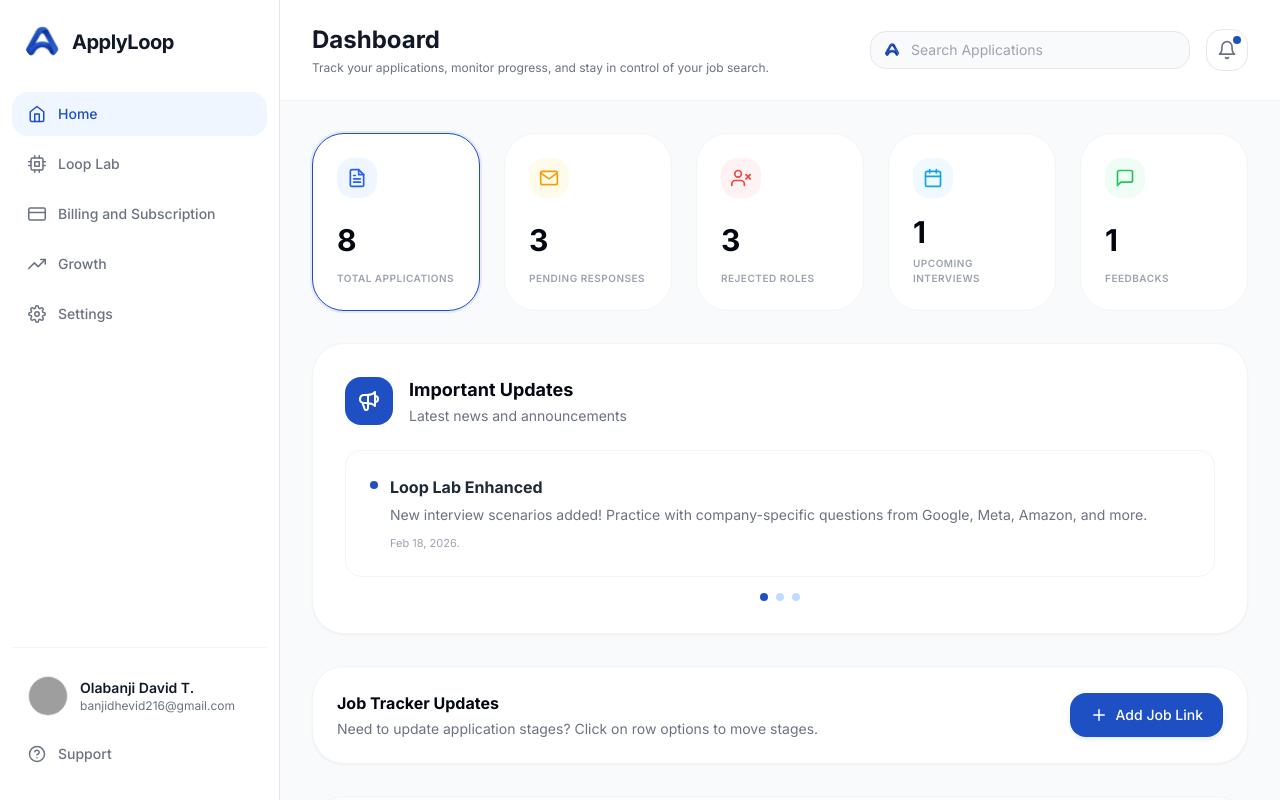
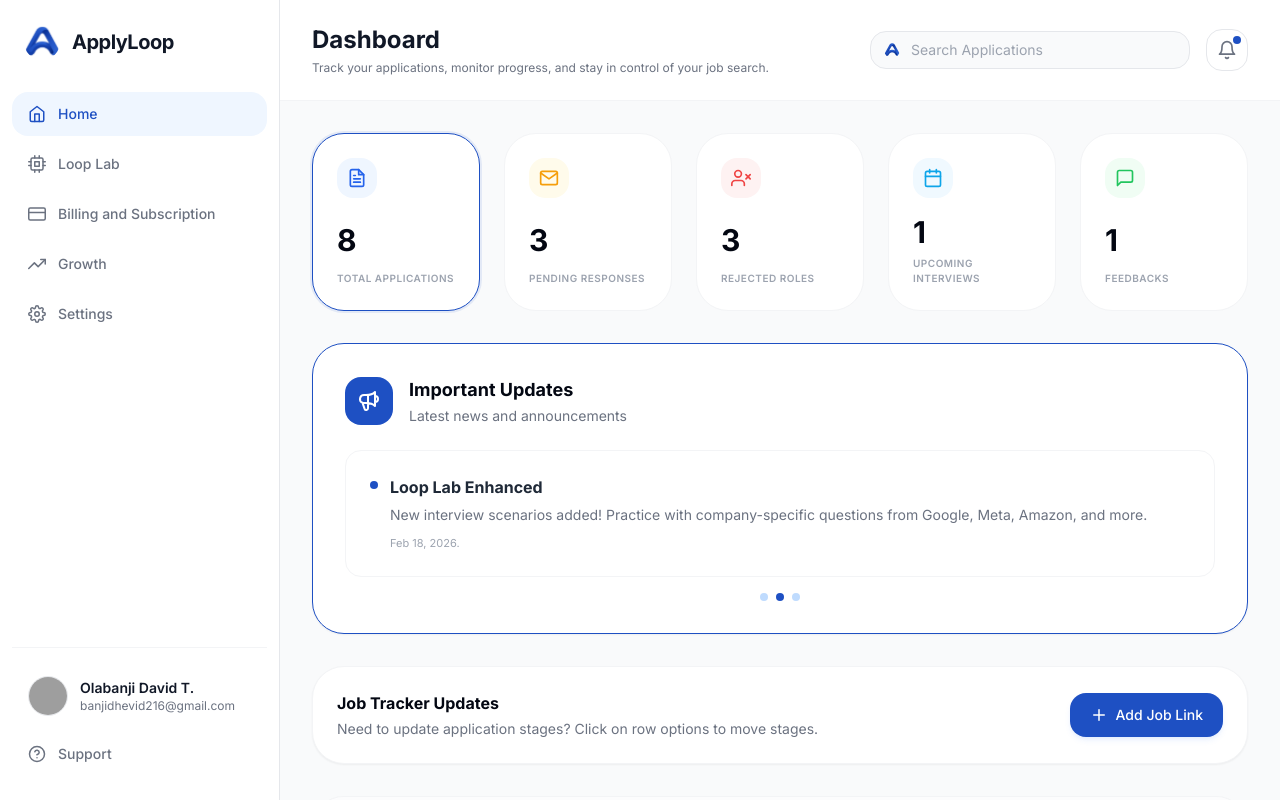
Before and after one commit to Adesanya221/weareapplyloopsub, a Next.js app: page /dashboard in a window 1280 px wide. Built offline with nearby package versions, Linux system fonts and the light colour scheme; no server answers; sample sign-in values are in the browser's storage; grey boxes are pictures that could not be loaded.

Commit message:
UI: Add blue border to Important Updates and make carousel dots interactive

```diff
--- a/src/pages/dashboard.js
+++ b/src/pages/dashboard.js
@@ -1,4 +1,4 @@
-import { useState } from 'react';
+import { useState, useEffect } from 'react';
 import Head from 'next/head';
 import Link from 'next/link';
 import {
@@ -33,6 +33,14 @@ export default function Dashboard() {
   const [isApproveModalOpen, setIsApproveModalOpen] = useState(false);
   const [isAddJobModalOpen, setIsAddJobModalOpen] = useState(false);
   const [currentPage, setCurrentPage] = useState(1);
+  const [updateSlideIndex, setUpdateSlideIndex] = useState(0);
+
+  useEffect(() => {
+    const timer = setInterval(() => {
+      setUpdateSlideIndex((prev) => (prev + 1) % 3);
+    }, 4000);
+    return () => clearInterval(timer);
+  }, []);
 
   // Status Badge styles helper
   const getStatusBadge = (status) => {
@@ -144,7 +152,7 @@ export default function Dashboard() {
       </div>
 
       {/* Important Updates */}
-      <div className="bg-white dark:bg-gray-800 border border-gray-100 dark:border-gray-700 rounded-2xl p-6 md:p-8 mb-8 shadow-sm">
+      <div className="bg-white dark:bg-gray-800 border border-[#1E50C3] rounded-2xl p-6 md:p-8 mb-8 shadow-sm">
         <div className="flex items-center gap-4 mb-6">
           <div className="bg-[#1E50C3] p-3 rounded-xl flex items-center justify-center shrink-0">
             <HiOutlineSpeakerphone className="text-white w-6 h-6" />
@@ -170,9 +178,14 @@ export default function Dashboard() {
 
         {/* Carousel Indicators */}
         <div className="flex justify-center items-center gap-2 mt-4">
-          <span className="w-2 h-2 rounded-full bg-[#1E50C3]" />
-          <span className="w-2 h-2 rounded-full bg-blue-200 dark:bg-blue-900" />
-          <span className="w-2 h-2 rounded-full bg-blue-200 dark:bg-blue-900" />
+          {[0, 1, 2].map((idx) => (
+            <span
+              key={idx}
+              className={`w-2 h-2 rounded-full transition-colors ${
+                updateSlideIndex === idx ? 'bg-[#1E50C3]' : 'bg-blue-200 dark:bg-blue-900'
+              }`}
+            />
+          ))}
         </div>
       </div>
 
```
